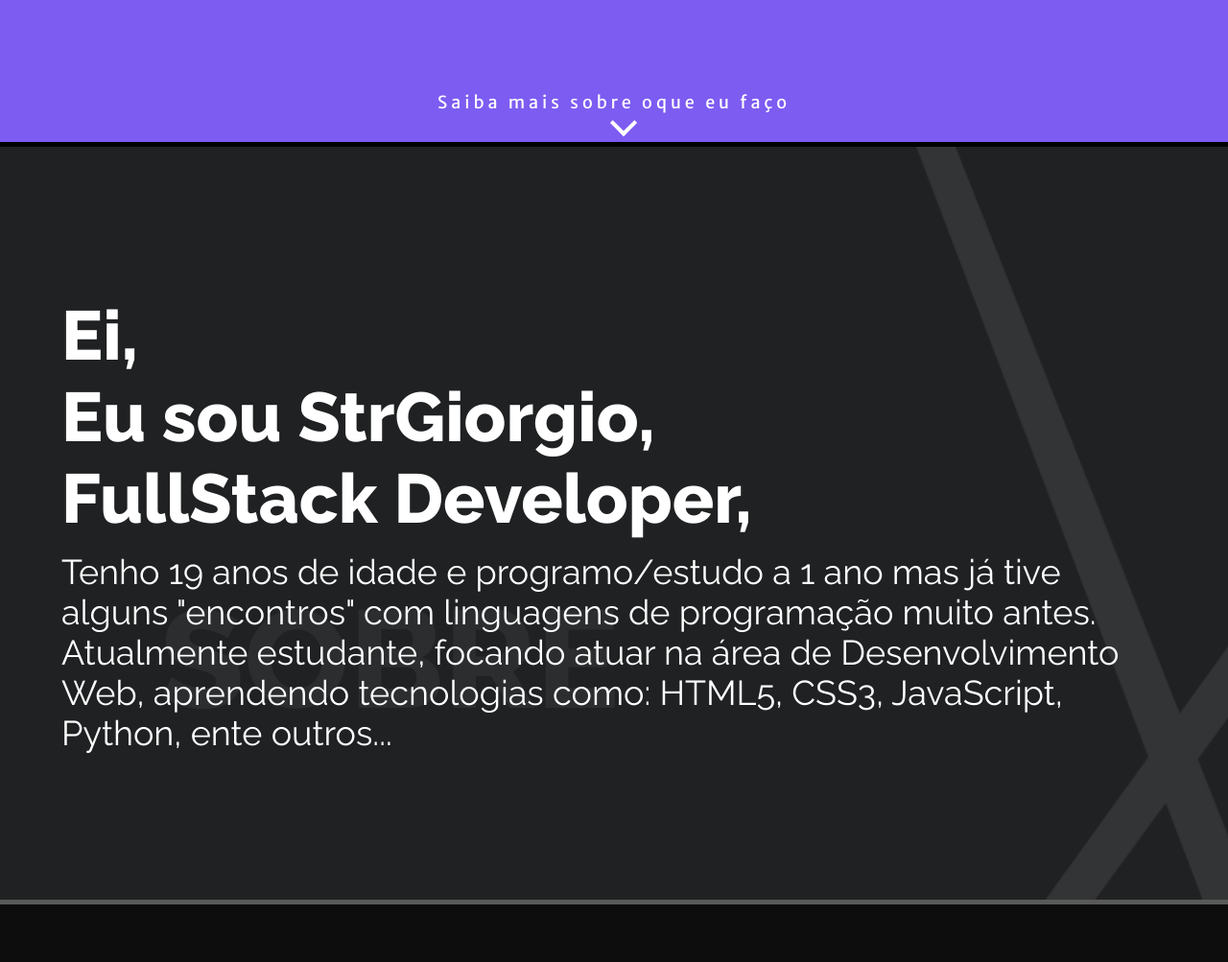
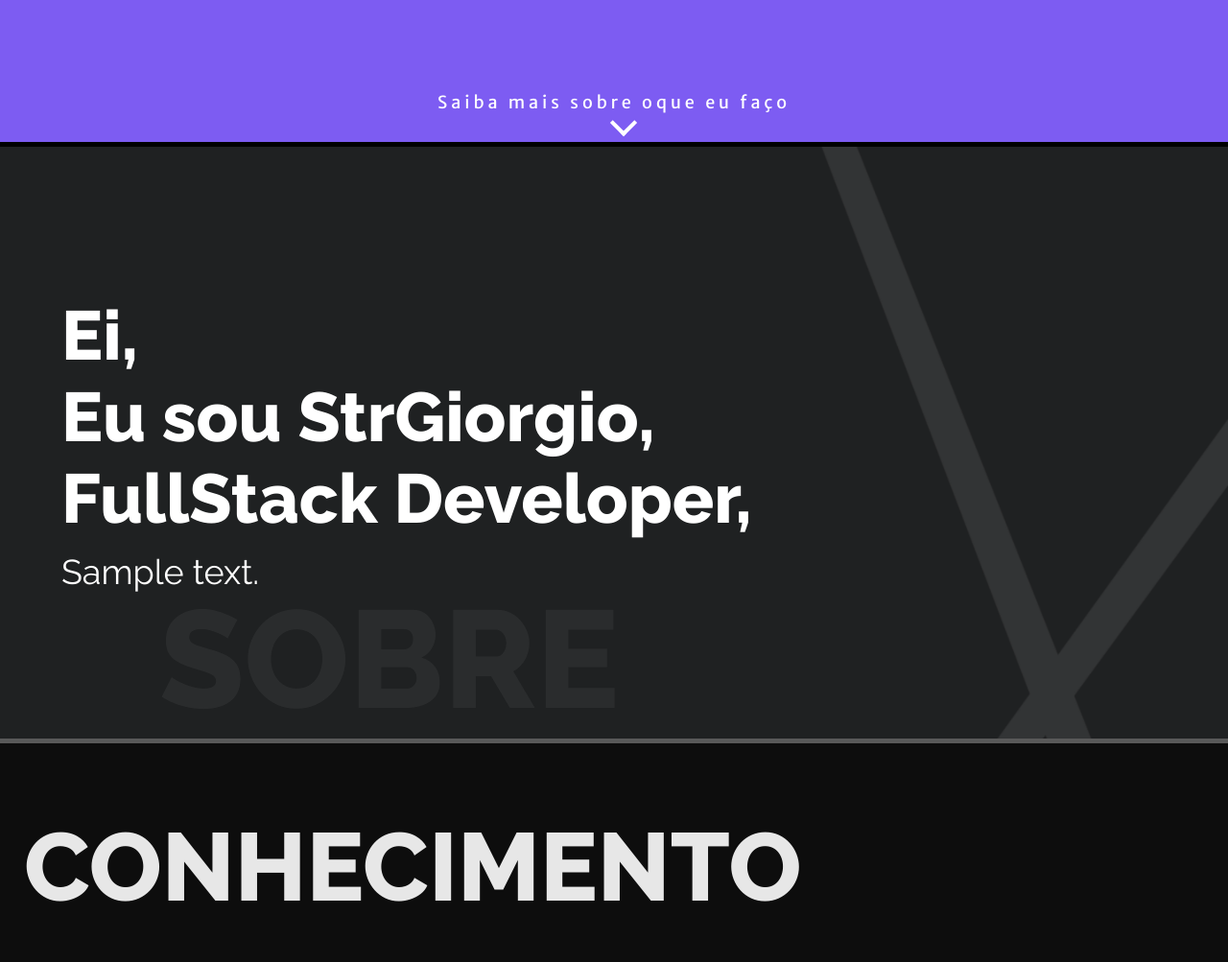
Before and after one commit to strGiorgio/portifolio-django, a Django app: page / in a window 1280 px wide. Shown: the part 643-1646 px from the top of the page at 96% size. Run offline with Django 4.2, Linux system fonts and the light colour scheme; tables that the repository leaves empty hold one stand-in row (values such as "Sample post").

Commit message:
Create a for to display descriptions of AboutMeModel

```diff
--- a/core/templates/index.html
+++ b/core/templates/index.html
@@ -101,10 +101,9 @@
         <h2 class="second-title _about-title" lang="en">SOBRE</h2>
         <div class="wrapper-text">
             <p class="main-text _first" lang="en">Ei,<br>Eu sou StrGiorgio,<br>FullStack Developer,</p>
-            <p class="main-text _about-text">Tenho 19 anos de idade e programo/estudo a 1 ano
-            mas já tive alguns "encontros" com linguagens de programação muito antes.
-            Atualmente estudante, focando atuar na área de Desenvolvimento Web,
-            aprendendo tecnologias como: HTML5, CSS3, JavaScript, Python, ente outros...</p>
+            {% for t in AboutMeModel %}
+                <p class="main-text _about-text">{{ t.desc}}</p>
+            {% endfor %}
         </div>
     </section>
     <!--Section knowledge-->
```
